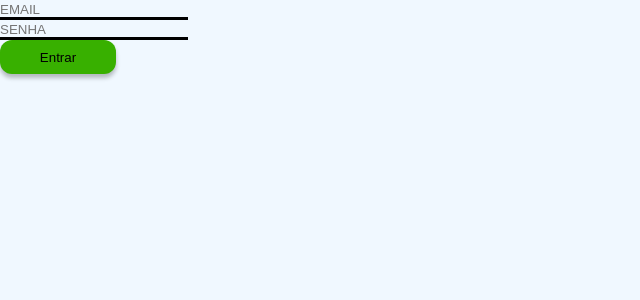
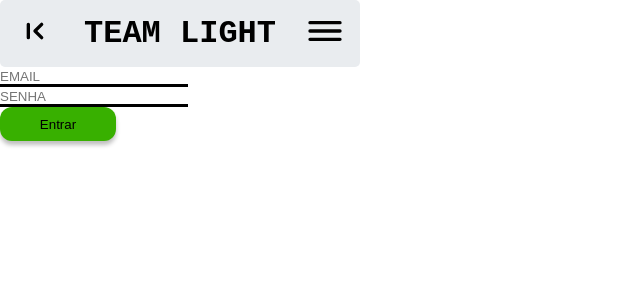
Before and after one commit to RushiamX/Projeto-Light, a React (Create React App) app: page / in a window 1280 px wide. Shown: the top 300 px of the page, without its empty margins (0-640 px from the left). Built offline with nearby package versions, Linux system fonts and the light colour scheme.

Commit message:
feat: adiciona o componente header

```diff
--- a/package.json
+++ b/package.json
@@ -3,6 +3,7 @@
   "version": "0.1.0",
   "private": true,
   "dependencies": {
+    "@iconscout/react-unicons": "^1.1.6",
     "@testing-library/jest-dom": "^5.16.5",
     "@testing-library/react": "^13.3.0",
     "@testing-library/user-event": "^13.5.0",
--- a/src/App.js
+++ b/src/App.js
@@ -4,13 +4,15 @@ import './App.css';
 import InputEmail from './components/InputEmail';
 import ButtonLogin from './components/ButtonLogin';
 import InputSenha from './components/InputSenha';
+import Header from './components/Header';
 
 function App() {
   return (
     <div className="App">
-     <InputEmail />
-     <InputSenha />
-     <ButtonLogin>Entrar</ButtonLogin>
+      <Header />
+      <InputEmail />
+      <InputSenha />
+      <ButtonLogin>Entrar</ButtonLogin>
     </div>
   );
 }
--- /dev/null
+++ b/src/components/Header.css
@@ -0,0 +1,15 @@
+.header{
+  width: 360px;
+  height: 67px;
+  background-color: #E9ECEF;
+  border-radius: 5px;
+  display: flex;
+  justify-content: space-around;
+  align-items: center;
+  font-family: 'Courier New', Courier, monospace;
+  font-size: 16px;
+  font-weight: 600px;
+}
+.header h1{
+
+}
--- /dev/null
+++ b/src/components/Header.jsx
@@ -0,0 +1,22 @@
+import React from 'react'
+
+import './Header.css'
+
+import { UilPrevious } from '@iconscout/react-unicons'
+import { UilBars } from '@iconscout/react-unicons'
+
+export default function Header() {
+  return (
+    <div className='header'>
+      <a
+        href=""><UilPrevious size="40" color="black" />
+      </a>
+      <h1>
+        TEAM LIGHT
+      </h1>
+      <a
+        href=""><UilBars size="40" color="black" />
+      </a>
+    </div>
+  )
+}
--- a/src/index.css
+++ b/src/index.css
@@ -2,5 +2,4 @@
   margin: 0;
   padding: 0;
   box-sizing: border-box;
-  background-color: aliceblue;
 }
```
Also changed, not shown: 1 other file (tests, documents, lock files or other folders).
